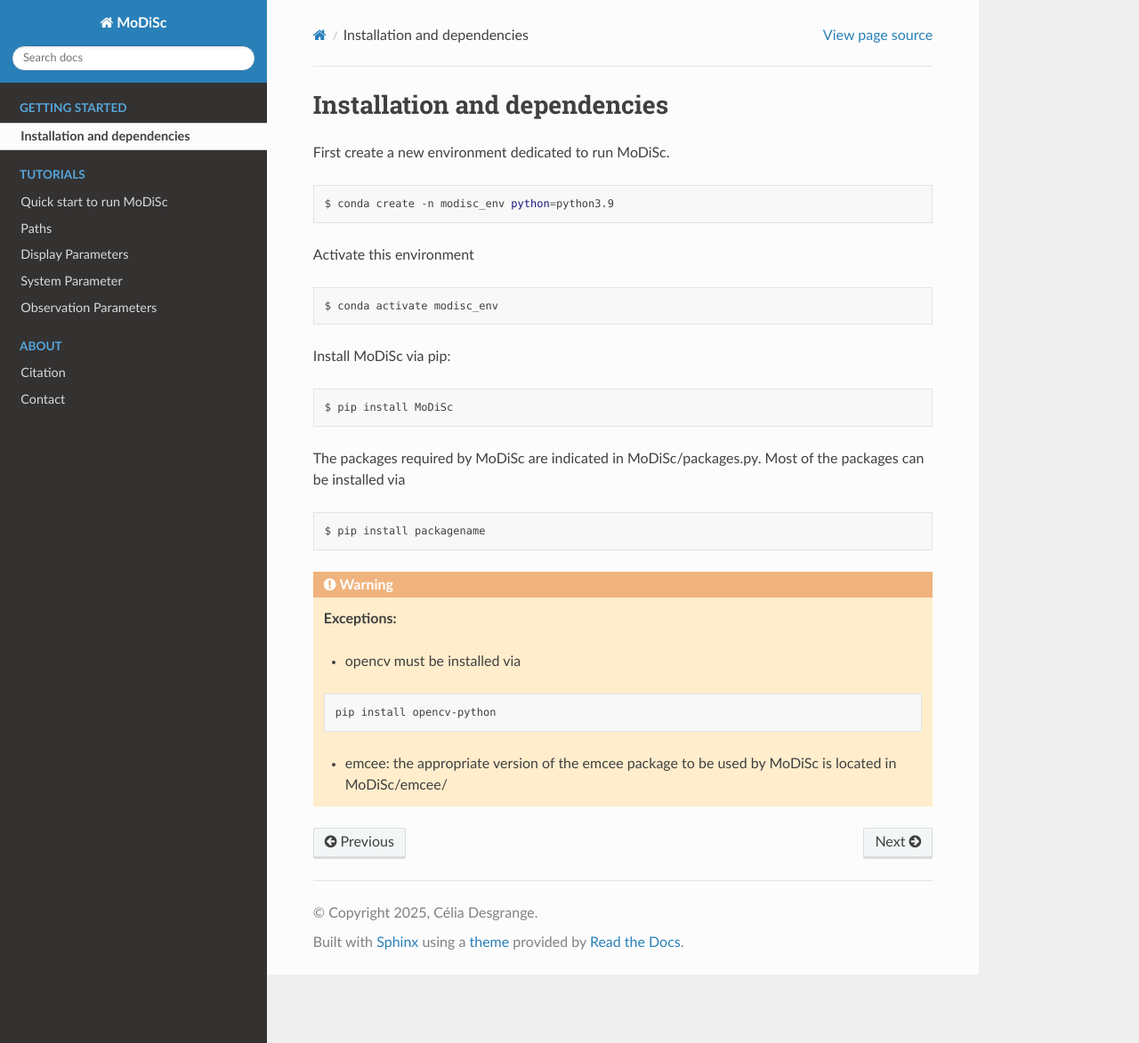
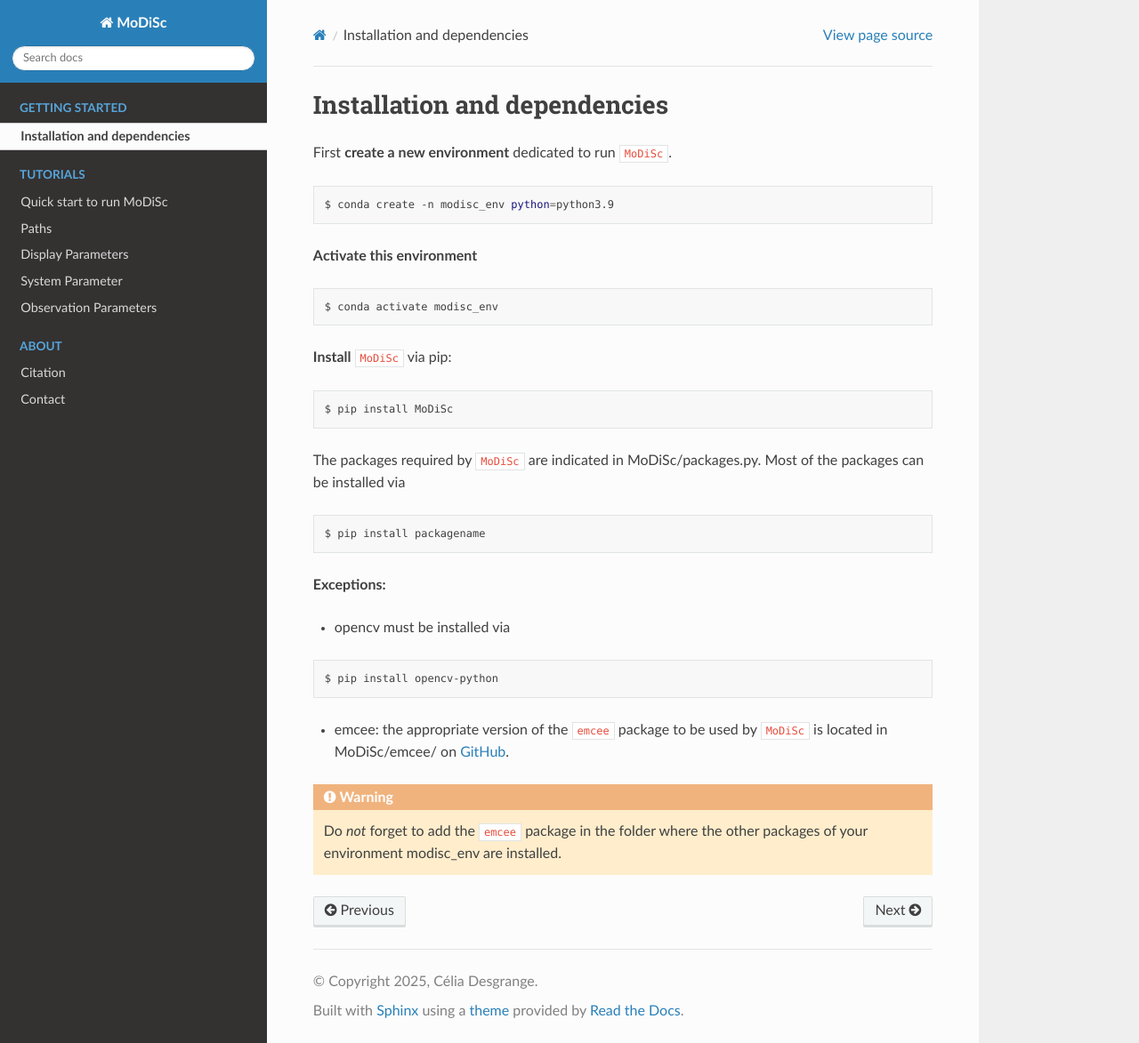
Before and after one commit to cdesgrange/MoDiSc, a Sphinx documentation site: the page built from docs/Installation-and-dependencies.rst, in a window 1280 px wide and 1173 px high. Shown: the whole window at 89% size. Built offline with Sphinx 7.4.7 and the Read the Docs theme 3.1.0, drawn with Linux system fonts in a browser that asks for light colours.

Commit message:
Update Installation-and-dependencies.rst

```diff
--- a/docs/Installation-and-dependencies.rst
+++ b/docs/Installation-and-dependencies.rst
@@ -3,41 +3,41 @@
 Installation and dependencies
 -----------------------------
 
-First create a new environment dedicated to run MoDiSc.
+First **create a new environment** dedicated to run ``MoDiSc``.
 
 .. code-block:: bash
 
   $ conda create -n modisc_env python=python3.9
 
-Activate this environment
+**Activate this environment**
 
 .. code-block:: bash
 
   $ conda activate modisc_env
 
-Install MoDiSc via pip:
+**Install** ``MoDiSc`` via pip:
 
 .. code-block:: bash
 
   $ pip install MoDiSc
 
-The packages required by MoDiSc are indicated in MoDiSc/packages.py.
+The packages required by ``MoDiSc`` are indicated in MoDiSc/packages.py.
 Most of the packages can be installed via
 
 .. code-block:: bash
 
   $ pip install packagename
 
+**Exceptions:**
 
+- opencv must be installed via
+
+.. code-block:: bash
+
+  $ pip install opencv-python
+
+- emcee: the appropriate version of the ``emcee`` package to be used by ``MoDiSc`` is located in MoDiSc/emcee/ on `GitHub <https://github.com/cdesgrange/MoDiSc>`_.
 
 .. warning::
 
-  **Exceptions:**
-
-  - opencv must be installed via
-
-  .. code-block:: bash
-
-    pip install opencv-python
-
-  - emcee: the appropriate version of the emcee package to be used by MoDiSc is located in MoDiSc/emcee/
+  Do *not* forget to add the ``emcee`` package in the folder where the other packages of your environment modisc_env are installed.
```
